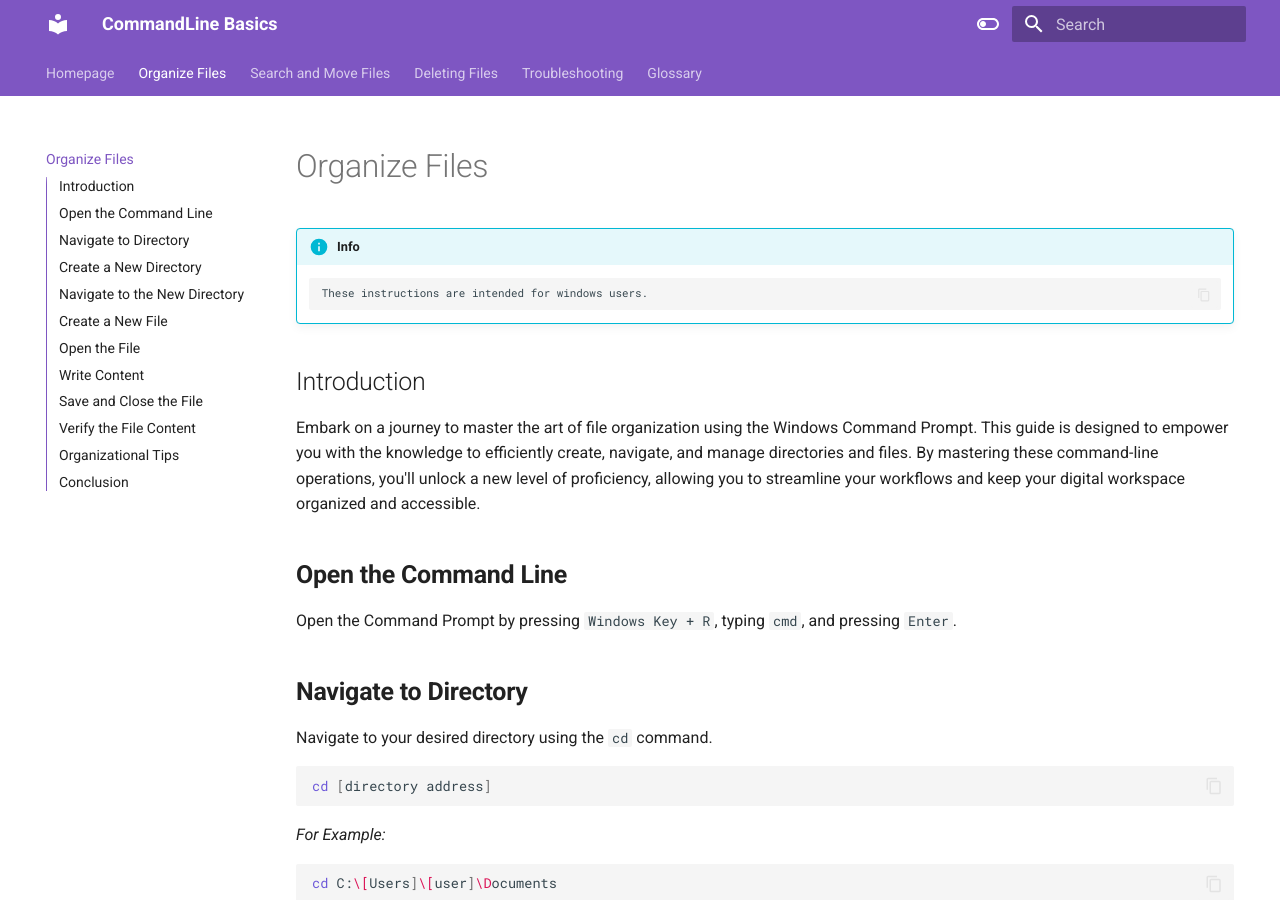
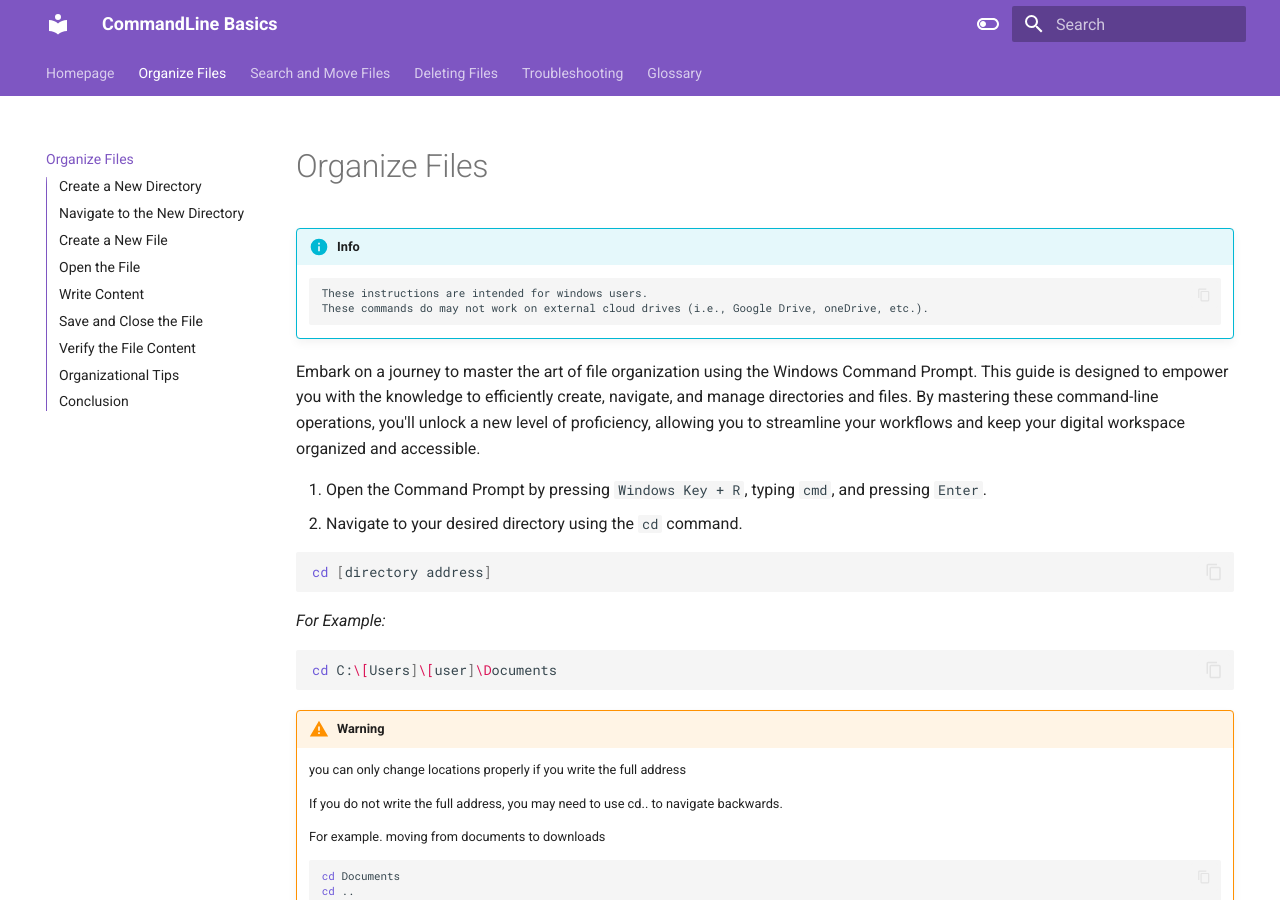
Before and after one commit to RichardLi6/UsingCommandLine, an MkDocs documentation site: the page built from docs/D-organizeFile.md, in a window 1280 px wide and 900 px high. Built offline with MkDocs 1.6.1 and Material for MkDocs 9.7.7, drawn with Linux system fonts in a browser that asks for light colours.

Commit message:
Small changes

````diff
--- a/docs/D-organizeFile.md
+++ b/docs/D-organizeFile.md
@@ -4,21 +4,18 @@
 !!! info
     ```
     These instructions are intended for windows users.
+    These commands do may not work on external cloud drives (i.e., Google Drive, oneDrive, etc.).
     ```
 
-## Introduction
 Embark on a journey to master the art of file organization using the Windows
 Command Prompt. This guide is designed to empower you with the knowledge to
 efficiently create, navigate, and manage directories and files. By mastering these
 command-line operations, you'll unlock a new level of proficiency, allowing you to
 streamline your workflows and keep your digital workspace organized and accessible.
 
-## <b> Open the Command Line </b>
-Open the Command Prompt by pressing `Windows Key + R`, typing `cmd`, and pressing
+1. Open the Command Prompt by pressing `Windows Key + R`, typing `cmd`, and pressing
 `Enter`.
-
-## <b> Navigate to Directory </b>
-Navigate to your desired directory using the `cd` command.
+2. Navigate to your desired directory using the `cd` command.
 
 ```bash
 cd [directory address]
````
Also changed, not shown: docs/De-SearchMove.md (+2 -2 lines), docs/DeletingFiles.md (+3 -3 lines).
